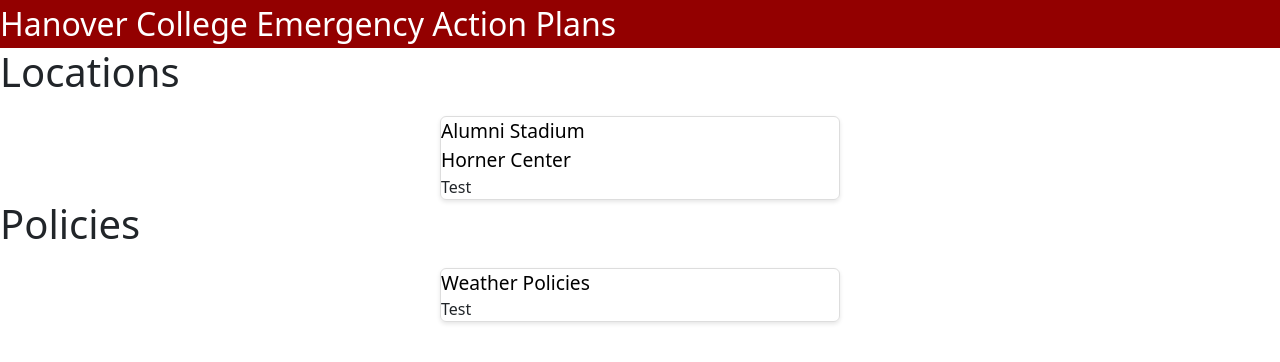
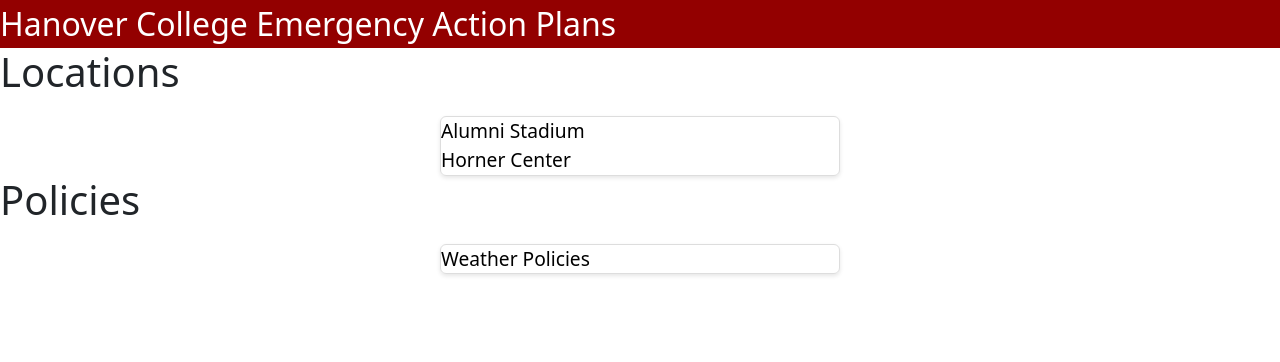
Before and after one commit to finleyc24/HC24-Cole-Finley-Senior-Project, a Next.js app in the folder hcat_app/: page / in a window 1280 px wide. Shown: the top 362 px of the page. Built offline with nearby package versions, Linux system fonts and the light colour scheme.

Commit message:
re organize main page

```diff
--- a/hcat_app/app/layout.jsx
+++ b/hcat_app/app/layout.jsx
@@ -1,5 +1,4 @@
 // Creates basic layout for the Home Page
-
 import "/styles/globals.css";
 
 export const metadata = {
--- a/hcat_app/app/page.jsx
+++ b/hcat_app/app/page.jsx
@@ -7,47 +7,25 @@ import ListGroup from "/components/ListGroup";
 
 const Home = () => {
   let locations = [
-    <Link className="location" href="alumnistadium">
+    <Link key="alumnistadium" className="location" href="alumnistadium">
       Alumni Stadium
     </Link>,
-    <Link className="location" href="horner">
+    <Link key="horner" className="location" href="horner">
       Horner Center
     </Link>,
-    "Test",
   ];
 
   let policies = [
-    <Link className="policy" href="weather">
+    <Link key="weather" className="policy" href="weather">
       Weather Policies
     </Link>,
-    "Test",
   ];
 
   return (
     <>
-      <div>
-        <Header />
-      </div>
-      <main>
-        <aside className="leftaside">
-          <div>
-            <ListGroup
-              className="locations"
-              items={locations}
-              heading="Locations"
-            />
-          </div>
-        </aside>
-        <aside className="rightaside">
-          <div>
-            <ListGroup
-              className="policies"
-              items={policies}
-              heading="Policies"
-            />
-          </div>
-        </aside>
-      </main>
+      <Header />
+      <ListGroup className="locations" items={locations} heading="Locations" />
+      <ListGroup className="policies" items={policies} heading="Policies" />
     </>
   );
 };
```
